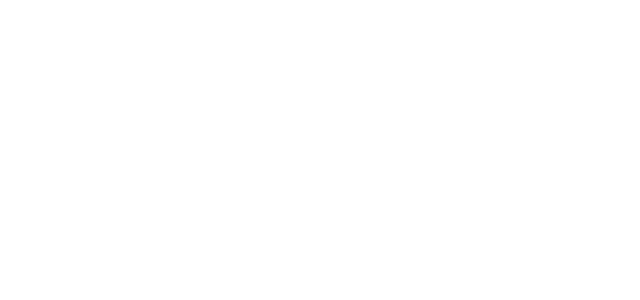
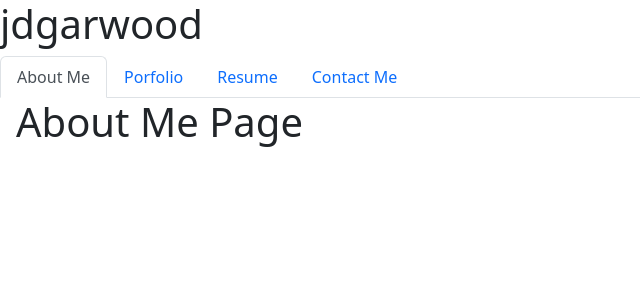
Before and after one commit to J-D-garwood/react-portfolio, a React (Vite) app: page / in a window 1280 px wide. Shown: the top 300 px of the page, without its empty margins (0-640 px from the left). Built offline with nearby package versions, Linux system fonts and the light colour scheme.

Commit message:
nav tabs working

```diff
--- a/index.html
+++ b/index.html
@@ -4,9 +4,10 @@
     <meta charset="UTF-8" />
     <link rel="icon" type="image/svg+xml" href="/vite.svg" />
     <meta name="viewport" content="width=device-width, initial-scale=1.0" />
-    <title>jdgarwood</title>
+    <title>jdgarwood portfolio</title>
   </head>
   <body>
+    <h1>jdgarwood</h1>
     <div id="root"></div>
     <script type="module" src="/src/main.jsx"></script>
   </body>
--- a/package.json
+++ b/package.json
@@ -11,6 +11,7 @@
     "preview": "vite preview"
   },
   "dependencies": {
+    "bootstrap": "^5.2.3",
     "react": "^18.2.0",
     "react-dom": "^18.2.0"
   },
--- a/src/components/NavTabs.jsx
+++ b/src/components/NavTabs.jsx
@@ -1,5 +1,44 @@
 function NavTabs({ thisPage, nextPageHandling }) {
     return (
-        null // something goes here...
-    )
+    <u1 className="nav nav-tabs">
+        <li className="nav-item">
+            <a
+                href="#aboutme"
+                onClick={() => nextPageHandling('AboutMe')}
+                className={thisPage === 'AboutMe' ? 'nav-link active' : 'nav-link'}
+            >
+            About Me
+            </a>
+        </li>
+        <li className="nav-item">
+            <a
+                href="#portfolio"
+                onClick={() => nextPageHandling('Portfolio')}
+                className={thisPage === 'Portfolio' ? 'nav-link active' : 'nav-link'}
+            >
+            Porfolio
+            </a>
+        </li>
+        <li className="nav-item">
+            <a
+                href="#resume"
+                onClick={() => nextPageHandling('Resume')}
+                className={thisPage === 'Resume' ? 'nav-link active' : 'nav-link'}
+            >
+            Resume
+            </a>
+        </li>
+        <li className="nav-item">
+            <a
+                href="#contactme"
+                onClick={() => nextPageHandling('ContactMe')}
+                className={thisPage === 'ContactMe' ? 'nav-link active' : 'nav-link'}
+            >
+            Contact Me
+            </a>
+        </li>
+    </u1>
+    );
 }
+
+export default NavTabs;
--- a/src/components/PagesContainer.jsx
+++ b/src/components/PagesContainer.jsx
@@ -7,5 +7,31 @@
 
 export default function PagesContainer() {
     const [thisPage, setPage] = useState('AboutMe');
-    //more goes here fucko..
+
+    const renderPage = () => {
+        if (thisPage === "AboutMe") {
+            return <AboutMe />;
+        }
+        if (thisPage === "ContactMe") {
+            return <ContactMe />;
+        }
+        if (thisPage === "Portfolio") {
+            return <Portfolio />;
+        }
+        if (thisPage === "Resume") {
+            return <Resume />;
+        }
+        return <ContactMe />;
+    };
+
+    const nextPageHandling = (page) => setPage(page);
+
+    return (
+        <div>
+            {}
+            <NavTabs thisPage={thisPage} nextPageHandling={nextPageHandling} />
+            {}
+            <main className="mx-3">{renderPage()}</main>
+        </div>
+    );
 }
--- a/src/components/pages/AboutMe.jsx
+++ b/src/components/pages/AboutMe.jsx
@@ -1,5 +1,5 @@
 export default function AboutMe() {
     return (
-        null //insert ABOUT ME HTML
+        <h1>About Me Page</h1>
     )
 }
--- a/src/components/pages/ContactMe.jsx
+++ b/src/components/pages/ContactMe.jsx
@@ -1,5 +1,5 @@
 export default function ContactMe() {
     return (
-        null //insert CONTACT ME HTML
+        <h1>Contact Me Page</h1>
     )
 }
--- a/src/components/pages/Portfolio.jsx
+++ b/src/components/pages/Portfolio.jsx
@@ -1,5 +1,31 @@
 export default function Portfolio() {
     return (
-        null //insert PORTFOLIO HTML
+        <div className="container-fluid">
+            <h1></h1>
+            <div className="row">
+                <div id="project_section" className="col">
+                    <div id="project_link"></div>
+                </div>
+                <div id="project_section" className="col">
+                    <div id="project_link"></div>
+                </div>
+            </div>
+            <div className="row">
+                <div id="project_section" className="col">
+                    <div id="project_link"></div>
+                </div>
+                <div id="project_section" className="col">
+                    <div id="project_link"></div>
+                </div>
+            </div>
+            <div className="row">
+                <div id="project_section" className="col">
+                    <div id="project_link"></div>
+                </div>
+                <div id="project_section" className="col">
+                    <div id="project_link"></div>
+                </div>
+            </div>
+        </div>
     )
 }
--- a/src/components/pages/Resume.jsx
+++ b/src/components/pages/Resume.jsx
@@ -1,5 +1,5 @@
 export default function Resume() {
     return (
-        null //insert RESUME HTML
+        <h1>Resume Page</h1>
     )
 }
--- a/src/index.css
+++ b/src/index.css
@@ -0,0 +1,6 @@
+#project_section {
+    border: 1px solid;
+    margin: 0px;
+}
+#project_link {
+}
--- a/src/main.jsx
+++ b/src/main.jsx
@@ -1,5 +1,6 @@
 import ReactDOM from 'react-dom/client';
 import App from './App';
 import 'bootstrap/dist/css/bootstrap.min.css';
+import './index.css'
 
 ReactDOM.createRoot(document.getElementById('root')).render(<App />);
```
Also changed, not shown: 1 other file (tests, documents, lock files or other folders).
